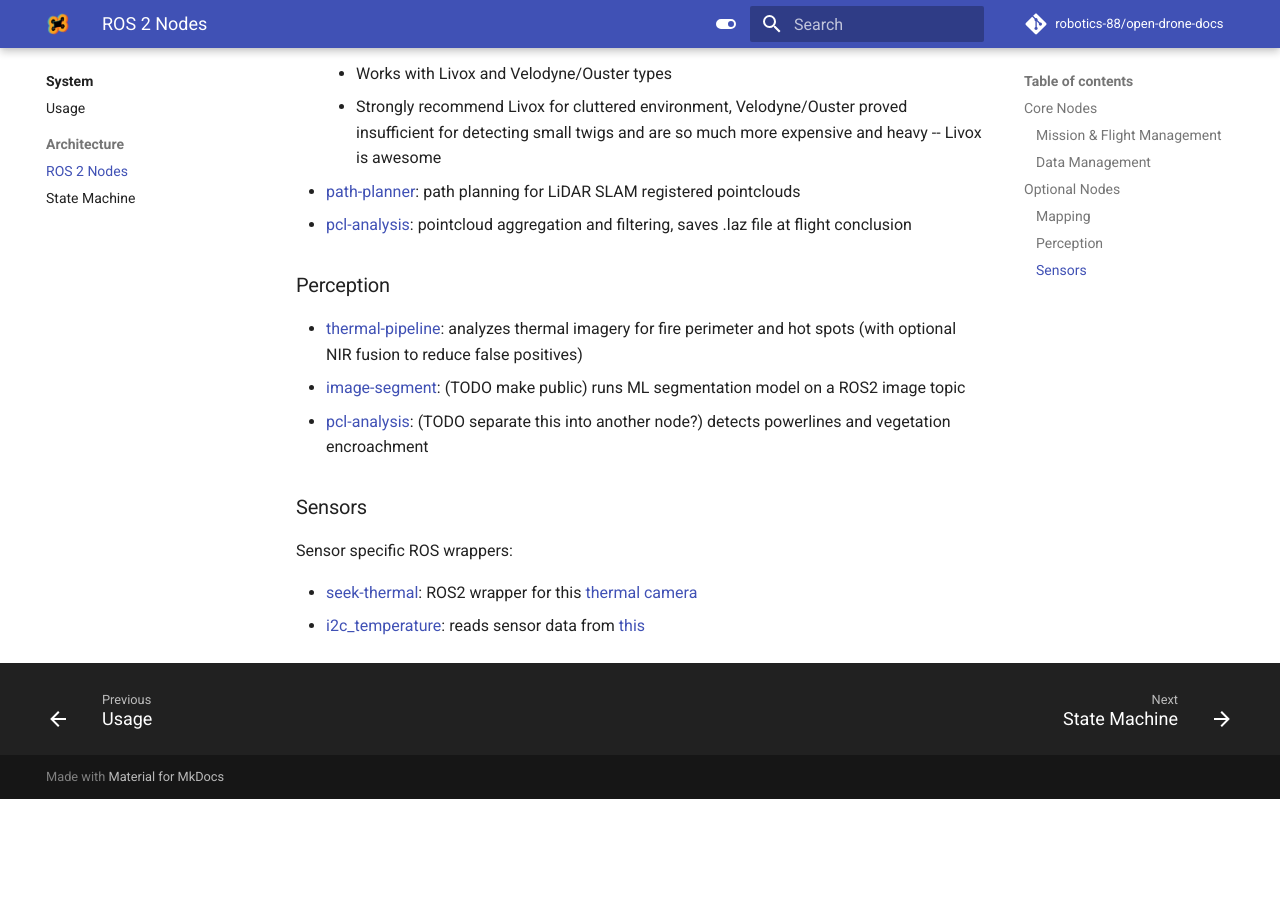
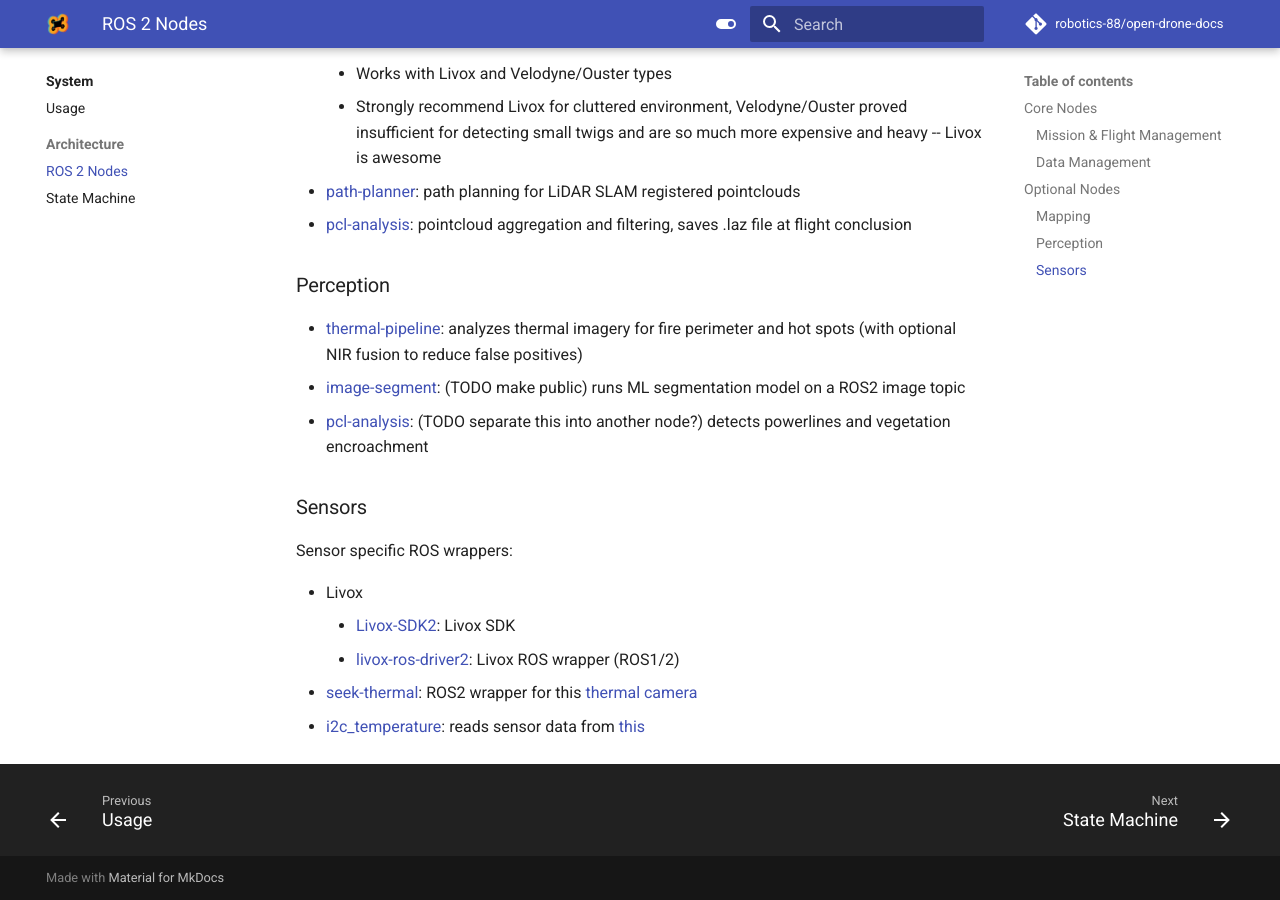
Before and after one commit to robotics-88/open-drone-docs, an MkDocs documentation site: the page built from docs/system/architecture/nodes.md, in a window 1280 px wide and 900 px high, scrolled down 975 px. Built offline with MkDocs 1.6.1 and Material for MkDocs 9.7.7, drawn with Linux system fonts in a browser that asks for light colours; comment, search, counter and statistics services are not loaded; before the commit the page ends 1774 px from its top, so only the background shows below that.

Commit message:
Added Livox to ros nodes

```diff
--- a/docs/system/architecture/nodes.md
+++ b/docs/system/architecture/nodes.md
@@ -36,5 +36,8 @@ This page details all currently available ROS2 nodes, both core and optional.
 ### Sensors
 Sensor specific ROS wrappers:
 
+* Livox
+    - [Livox-SDK2](https://github.com/Livox-SDK/Livox-SDK2): Livox SDK
+    - [livox-ros-driver2](https://github.com/Livox-SDK/livox_ros_driver2): Livox ROS wrapper (ROS1/2)
 * [seek-thermal](https://github.com/robotics-88/seek-thermal): ROS2 wrapper for this [thermal camera](https://www.thermal.com/mosaic-core.html)
 * [i2c_temperature](https://github.com/robotics-88/i2c_temperature): reads sensor data from [this](https://www.adafruit.com/product/4821)
```
